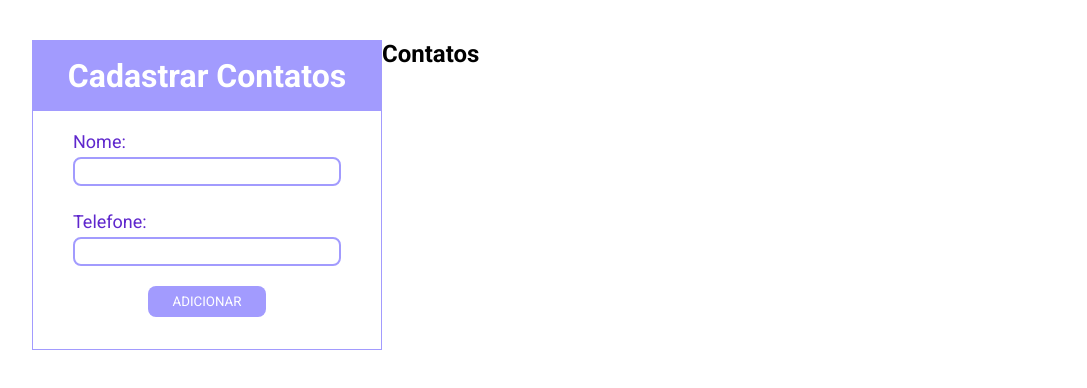
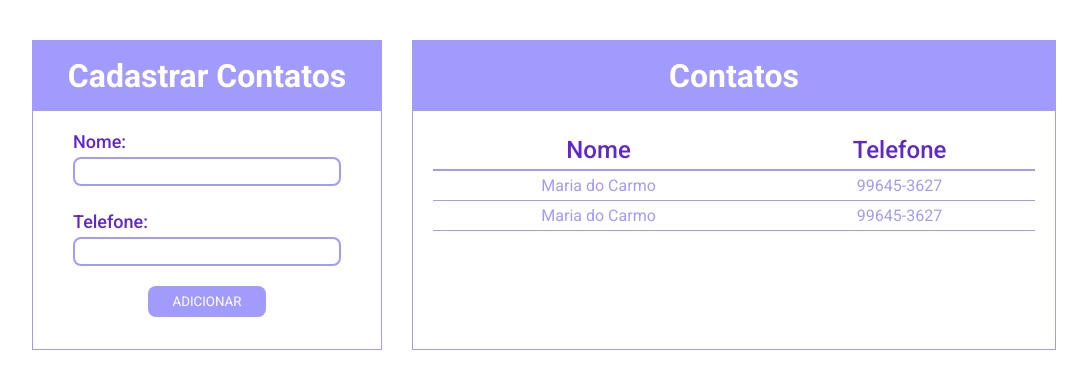
Before and after one commit to ThaisGO/exercicio_agenda_js, a plain HTML site: page index.html in a window 1280 px wide. Shown: the whole page, without its empty margins (96-1183 px from the left). Drawn offline with Linux system fonts and the light colour scheme.

Commit message:
style: estilizado parte de agenda de contatos cadastrados

```diff
--- a/index.html
+++ b/index.html
@@ -4,8 +4,8 @@
     <meta charset="UTF-8">
     <meta name="viewport" content="width=device-width, initial-scale=1.0">
     <link rel="preconnect" href="https://fonts.googleapis.com">
-    <link rel="preconnect" href="https://fonts.gstatic.com" crossorigin>
-    <link href="https://fonts.googleapis.com/css2?family=Archivo+Black&family=Roboto:wght@400;500;700&display=swap" rel="stylesheet">
+<link rel="preconnect" href="https://fonts.gstatic.com" crossorigin>
+<link href="https://fonts.googleapis.com/css2?family=Archivo+Black&family=Roboto:wght@400;500;700&display=swap" rel="stylesheet">
 
     <link rel="stylesheet" href="./main.css">
     <title>Agenda EBAC</title>
@@ -29,8 +29,29 @@
             </form>
         </section>
 
-        <section>
+        <section class="contatos-container">
             <h1>Contatos</h1>
+
+            <table cellspacing="0">
+                <thead>
+                    <tr>
+                        <th>Nome</th>
+                        <th>Telefone</th>
+                    </tr>
+                </thead>
+
+                <tbody>
+                    <tr>
+                        <td>Maria do Carmo</td>
+                        <td>99645-3627</td>
+                    </tr>
+
+                    <tr>
+                        <td>Maria do Carmo</td>
+                        <td>99645-3627</td>
+                    </tr>
+                </tbody>
+            </table>
 
         </section>
     </div>
--- a/main.css
+++ b/main.css
@@ -6,21 +6,21 @@
 }
 
 .container {
-    /* max-width: 1440px; */
     max-width: 1024px;
     margin: 40px auto;
     width: 100%;
     display: flex;
-    /* justify-content: center; */
 }
 
 .cadastro-container {
+    margin-right: 30px;
     border: solid 1px #A29BFE;
     max-width: 350px;
     width: 100%;
 }
 
-.cadastro-container h1{
+.cadastro-container h1,
+.contatos-container h1{
     text-align: center;
     font-size: 32px;
     color: #fff;
@@ -41,7 +41,7 @@
 .cadastro-container form label {
     color: #5F27CD;
     font-size: 18px;
-    font-weight: medium;
+    font-weight: 500;
 }
 
 .cadastro-container form label:nth-child(2) {
@@ -71,3 +71,35 @@
 .cadastro-container form button:hover {
     background-color: #5F27CD;
 }
+
+.contatos-container {
+    border: solid 1px #A29BFE;
+    max-width: 800px;
+    width: 100%;
+}
+
+.contatos-container table{
+    width: 100%;
+    margin: 20px auto;
+    padding: 0 20px;
+    text-align: center;
+}
+
+.contatos-container th,
+.contatos-container td {
+    padding: 5px 0;
+}
+
+.contatos-container th {
+    border-bottom: 2px solid #A29BFE;
+    color: #5F27CD;
+    font-size: 24px;
+    font-weight: 500;
+}
+
+table td {
+    text-align: center;
+    font-size: 16px;
+    color: #A29BFE;
+    border-bottom: 1px solid #A29BFE;
+}
```
